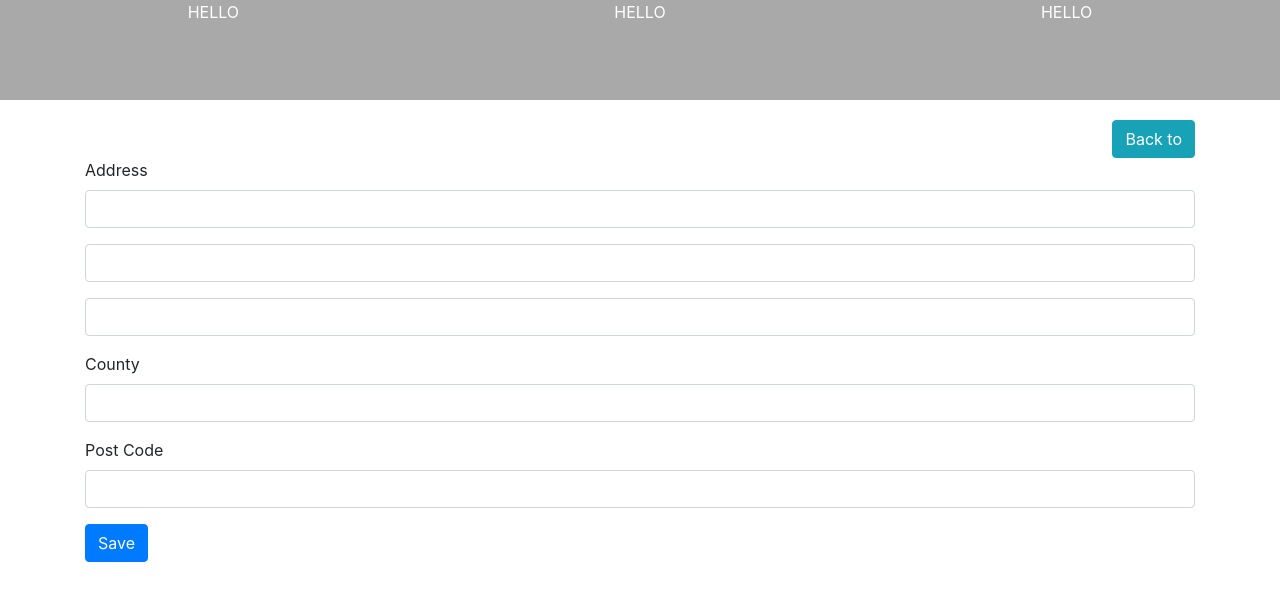
After one commit to jack0x539/cycle, a Flask app: template templates/address.html in a window 1280 px wide. The commit adds this page. Shown: the top 601 px of the page. Run offline with Flask 2, Linux system fonts and the light colour scheme; the template is opened without the code that fills it, so the values that code supplies are empty; some libraries are stand-ins or nearby versions.

Commit message:
up to date

```diff
--- /dev/null
+++ b/templates/address.html
@@ -0,0 +1,44 @@
+{% extends "master.html" %}
+{% block content %}
+<div class="d-flex justify-content-between align-items-center">
+    <h1>{{user.forename}} {{user.surname}}</h1>
+    <div>
+        <a href="/users/{{user.id}}" class="btn btn-info">Back to {{user.forename}}</a>
+    </div>
+</div>
+<form>
+    <div class="row">
+        <div class="col-sm form-group">
+            <label for="address1">Address</label>
+            <input class="form-control" type="text" name="address1" id="address1" value="{{address.address1 if address else ""}}"/>
+        </div>
+    </div>
+    <div class="row">
+        <div class="col-sm form-group">
+            <input class="form-control" type="text" name="address2" id="address2" value="{{address.address2 if address else ""}}"/>
+        </div>
+    </div>
+    <div class="row">
+        <div class="col-sm form-group">
+            <input class="form-control" type="text" name="address3" id="address3" value="{{address.address3 if address else ""}}"/>
+        </div>
+    </div>
+    <div class="row">
+        <div class="col-sm form-group">
+            <label for="county">County</label>
+            <input class="form-control" type="text" name="county" id="county" value="{{address.county if address else ""}}"/>
+        </div>
+    </div>
+    <div class="row">
+        <div class="col-sm form-group">
+            <label for="postcode">Post Code</label>
+            <input class="form-control" type="text" name="postcode" id="postcode" value="{{address.postcode if address else ""}}"/>
+        </div>
+    </div>
+    <div class="row">
+        <div class="col-sm form-group">
+            <button type="submit" class="btn btn-primary">Save</button>
+        </div>
+    </div>
+</form>
+{% endblock %}
--- a/templates/login.html
+++ b/templates/login.html
@@ -1,5 +1,6 @@
 {% extends "master.html" %}
 {% block content %}
+    <form method="POST" action="login">
         <div class="d-flex flex-column w-100 justify-content-center">
             <input class="cy-input form-control" type="text" name="username" placeholder="Username" />
             <input class="cy-input form-control" type="password" name="password" placeholder="Password" />
@@ -14,4 +15,5 @@
                 <span style="width: 60px; display:inline-block; text-align: left;"> </span> <i class="fab fa-facebook"></i>
             </button>
         </div>
+    </form>
 {% endblock %}
```
Also changed, not shown: templates/user.html (+19 -2 lines), templates/users.html (added, +41 -0 lines). Lines whose indentation alone changed are shown as unchanged.
